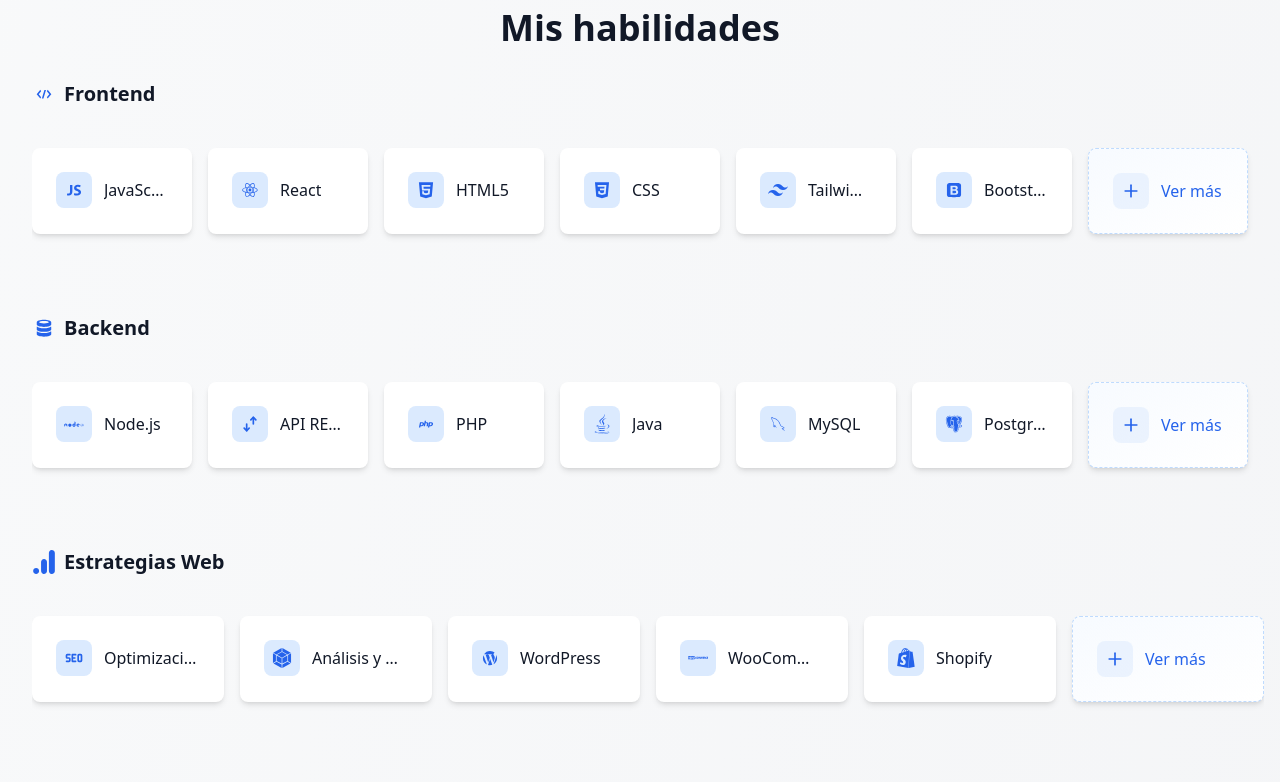
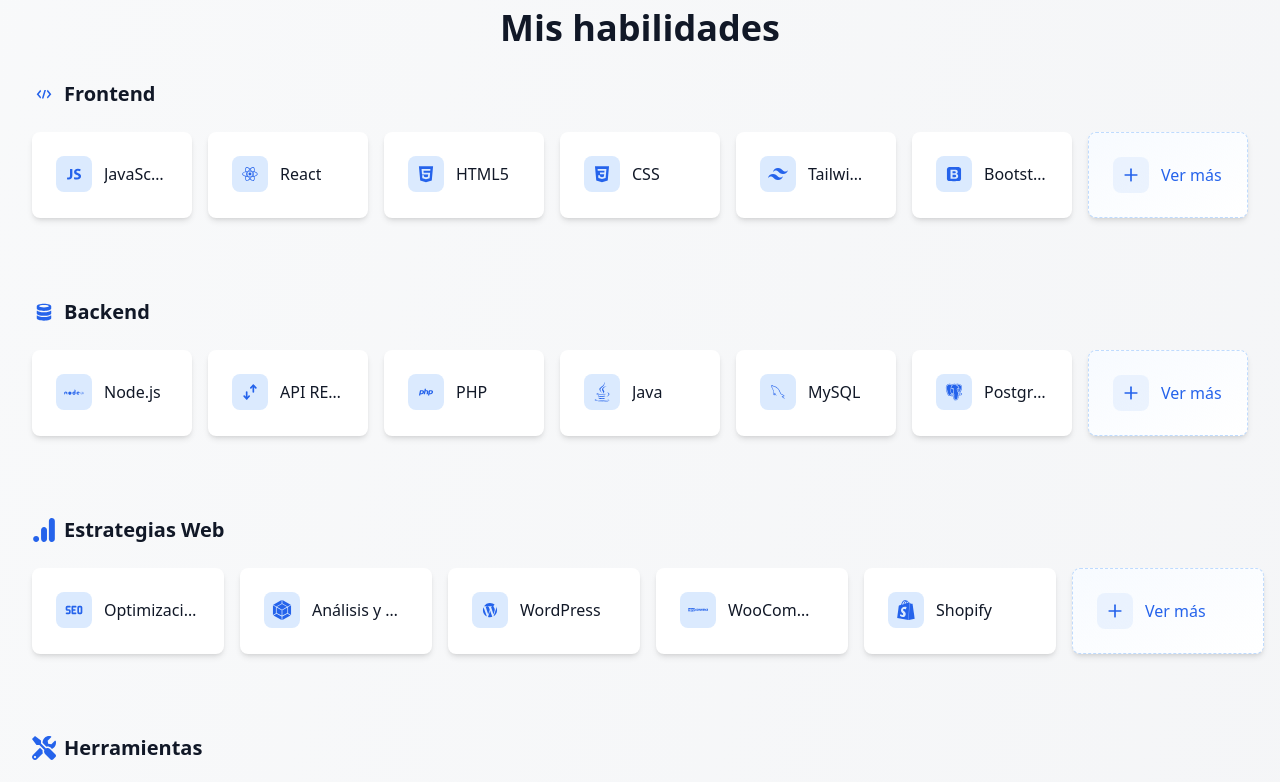
Before and after one commit to SergioAngel-1/portfolio, a React (Vite) app: page / in a window 1280 px wide. Shown: the part 1720-2502 px from the top of the page. Built offline with nearby package versions, Linux system fonts and the light colour scheme.

Commit message:
Fix contact and skills section

```diff
--- a/src/components/sections/Contact/Contact.tsx
+++ b/src/components/sections/Contact/Contact.tsx
@@ -47,6 +47,7 @@ export const Contact = () => {
         }}
       />
       <div className="max-w-7xl mx-auto px-4 sm:px-6 lg:px-8 w-full relative">
+        <h2 className="text-4xl font-bold mb-12 text-center">Contacto</h2>
         <div className="grid md:grid-cols-[1fr,1.5fr] gap-12">
           <div className="space-y-6">
             <p className="text-lg">
@@ -79,9 +80,9 @@ export const Contact = () => {
 
           <div className="bg-white/80 dark:bg-gray-900/80 backdrop-blur-sm rounded-xl shadow-lg border border-gray-200/50 dark:border-gray-700/50">
             <div className="p-8">
-              <h2 className="text-3xl font-bold mb-8 text-center">
+              <h3 className="text-2xl font-bold mb-8 text-center">
                 Déjame un mensaje
-              </h2>
+              </h3>
               <ContactForm />
             </div>
           </div>
--- a/src/components/sections/Skills/SkillCategory.tsx
+++ b/src/components/sections/Skills/SkillCategory.tsx
@@ -39,7 +39,7 @@ export const SkillCategory = ({ title, skills, icon: CategoryIcon }: Props) => {
         <h3 className="text-xl font-semibold">{title}</h3>
       </motion.div>
 
-      <div className="flex gap-4 overflow-hidden py-4">
+      <div className="flex gap-4 overflow-x-auto pb-4 -mx-4 px-4">
         {visibleSkills.map((skill, index) => (
           <SkillCard
             key={skill.name}
```
